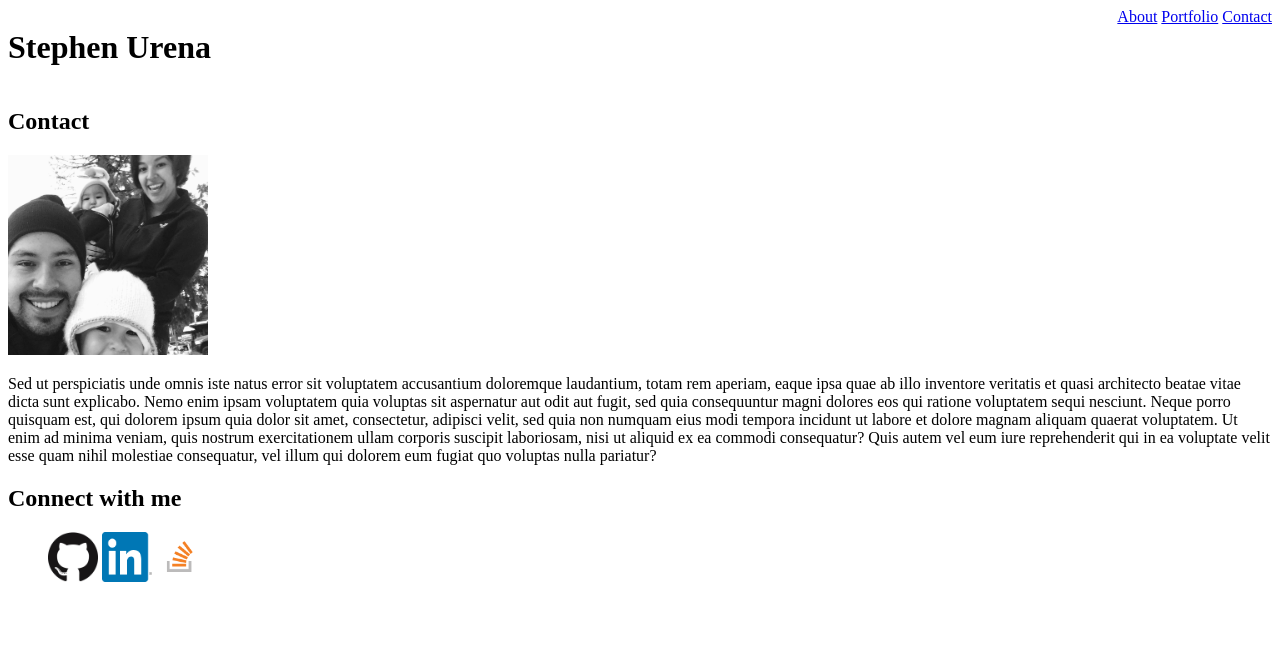
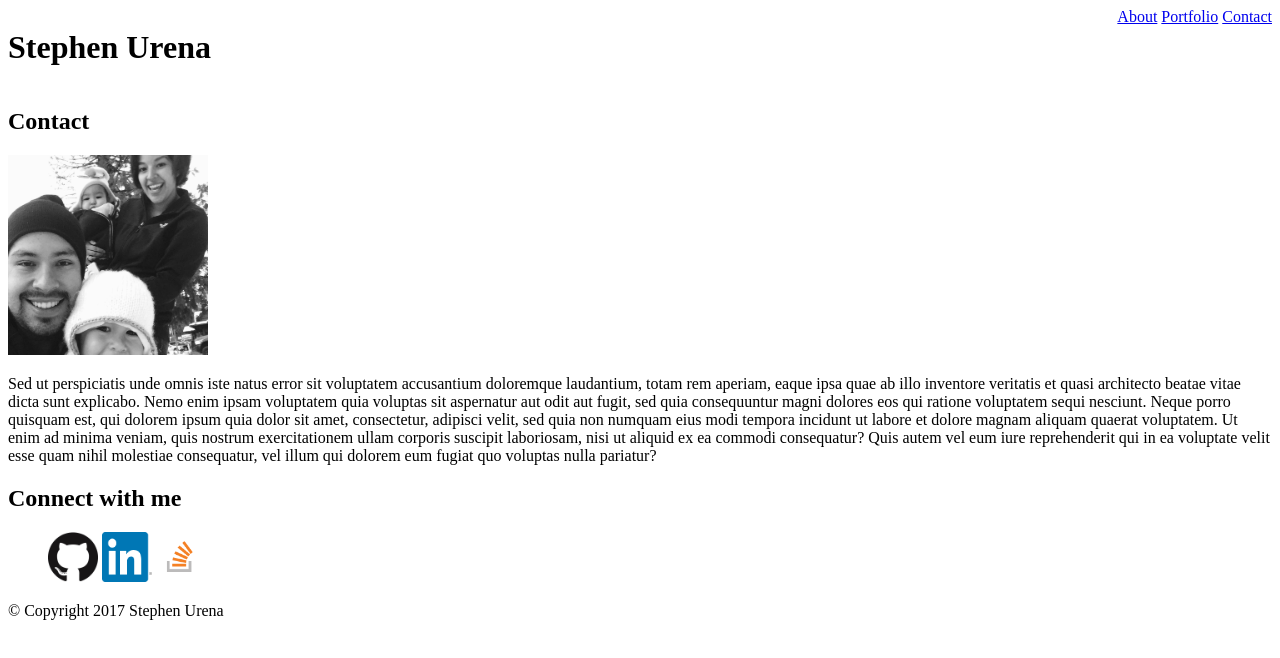
Before and after one commit to stephenurena/Basic-Portfolio, a plain HTML site: page contact.html in a window 1280 px wide. Drawn offline with Linux system fonts and the light colour scheme.

Commit message:
added footer to other pages

```diff
--- a/contact.html
+++ b/contact.html
@@ -39,6 +39,11 @@
     </section>
   </div>
 
+  <footer>
+    <p>&copy; Copyright <script type="text/javascript"> document.write(new Date().getFullYear());</script> Stephen Urena
+    </p>
+  </footer>
+
 </body>
 
 </html>
```
Also changed, not shown: portfolio.html (+5 -0 lines).
